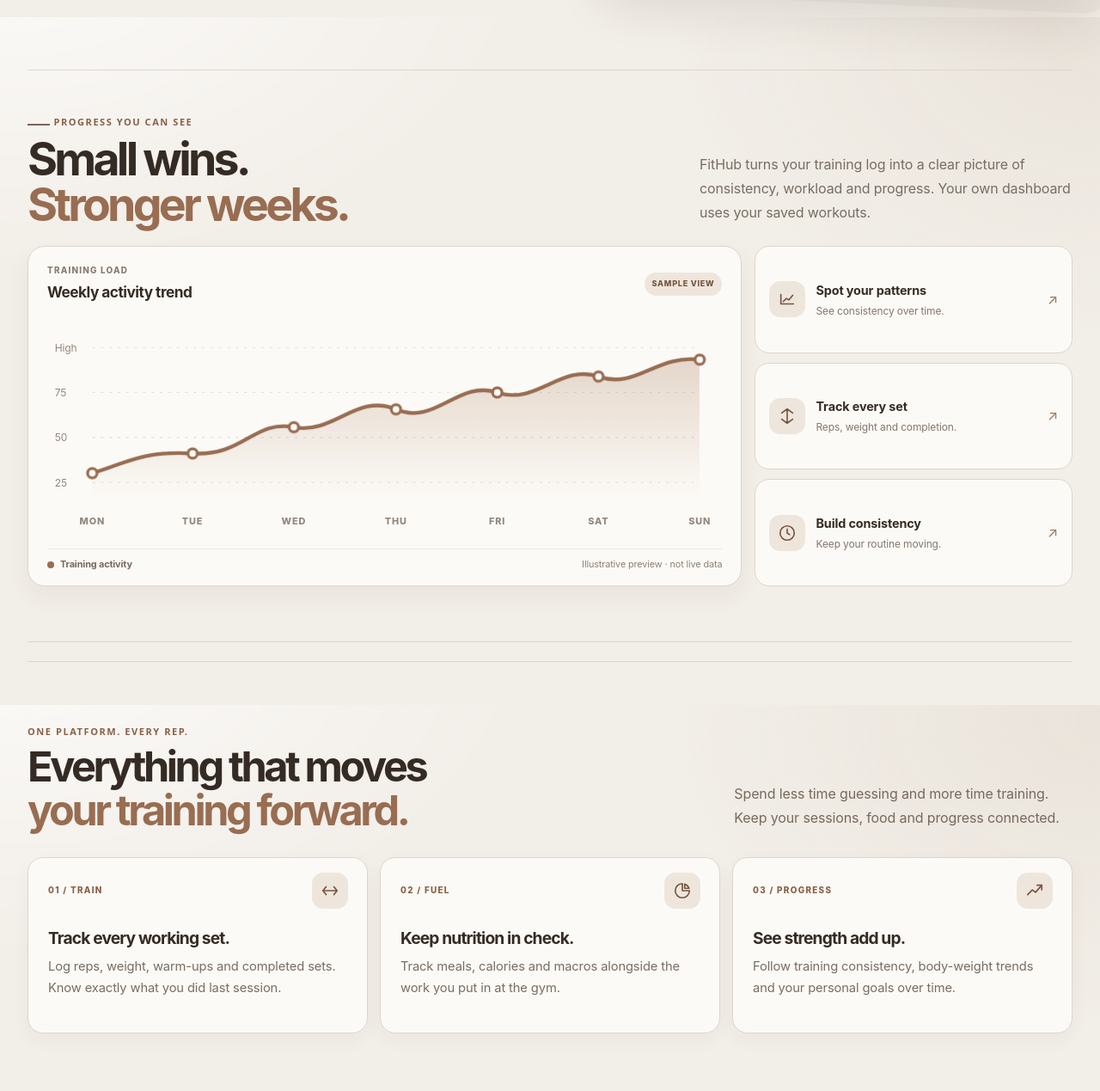
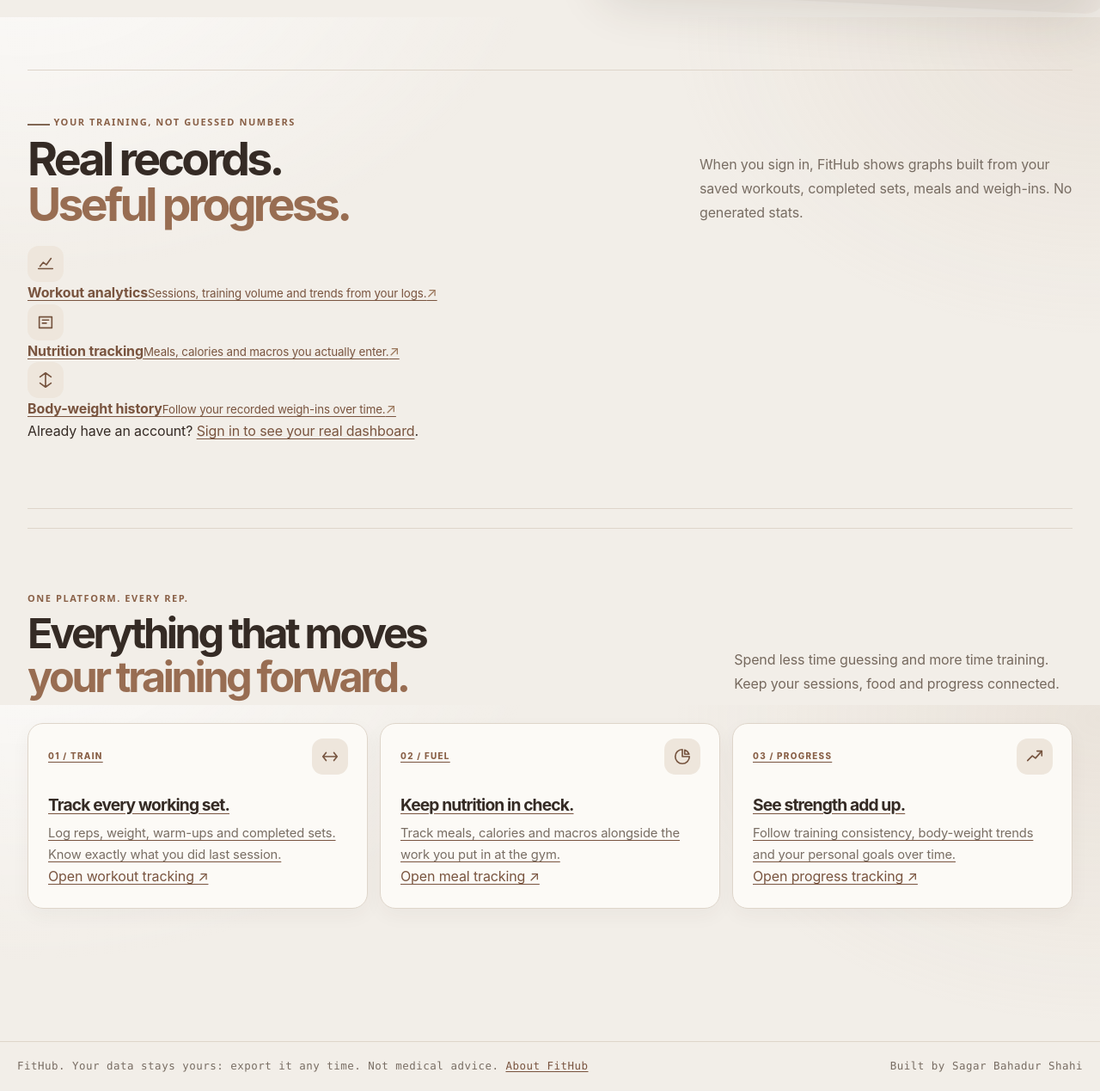
Before and after one commit to Sagar-Shahi/fitness-hub, a Django app: page / in a window 1280 px wide. Shown: the part 780-2049 px from the top of the page at 86% size. After the commit the page ends 2027 px from the top, so only its background shows below. Run offline with Django 5.2, Linux system fonts and the light colour scheme; parts of the project's set-up code (start-up, migrations or seed data) failed here and were passed over; some libraries are stand-ins or nearby versions.

Commit message:
Replace decorative homepage graph with real feature entry points

```diff
--- a/templates/home.html
+++ b/templates/home.html
@@ -36,43 +36,25 @@
 </section>
 
 
-<section class="home-performance" aria-labelledby="home-performance-title">
+<section class="home-performance home-real-tools" aria-labelledby="home-performance-title">
   <div class="home-performance-heading">
-    <div><p class="eyebrow"><span class="eyebrow-mark"></span> PROGRESS YOU CAN SEE</p><h2 id="home-performance-title">Small wins.<br><em>Stronger weeks.</em></h2></div>
-    <p>FitHub turns your training log into a clear picture of consistency, workload and progress. Your own dashboard uses your saved workouts.</p>
+    <div><p class="eyebrow"><span class="eyebrow-mark"></span> YOUR TRAINING, NOT GUESSED NUMBERS</p><h2 id="home-performance-title">Real records.<br><em>Useful progress.</em></h2></div>
+    <p>When you sign in, FitHub shows graphs built from your saved workouts, completed sets, meals and weigh-ins. No generated stats.</p>
   </div>
-  <div class="home-performance-grid">
-    <article class="home-chart-panel">
-      <div class="home-chart-head"><div><span class="home-chart-kicker">TRAINING LOAD</span><strong>Weekly activity trend</strong></div><span class="home-demo-tag">SAMPLE VIEW</span></div>
-      <div class="home-chart-wrap">
-        <svg class="home-line-chart" viewBox="0 0 720 250" role="img" aria-labelledby="home-chart-title home-chart-desc">
-          <title id="home-chart-title">Illustrative weekly training activity chart</title>
-          <desc id="home-chart-desc">A sample line graph rising and dipping across Monday to Sunday. It is a design preview, not personal workout data.</desc>
-          <defs><linearGradient id="homeChartFill" x1="0" x2="0" y1="0" y2="1"><stop offset="0%" stop-color="#a87958" stop-opacity=".27"/><stop offset="100%" stop-color="#a87958" stop-opacity="0"/></linearGradient></defs>
-          <g class="home-chart-grid"><path d="M48 35H696M48 83H696M48 131H696M48 179H696"/></g>
-          <g class="home-chart-ylabels"><text x="8" y="39">High</text><text x="8" y="87">75</text><text x="8" y="135">50</text><text x="8" y="183">25</text></g>
-          <path class="home-chart-area" d="M48 169 C85 158 100 145 155 148 S220 112 263 120 S330 83 372 101 S438 69 480 83 S548 52 588 66 S650 42 696 48 L696 195 L48 195Z"/>
-          <path class="home-chart-line" d="M48 169 C85 158 100 145 155 148 S220 112 263 120 S330 83 372 101 S438 69 480 83 S548 52 588 66 S650 42 696 48"/>
-          <g class="home-chart-points"><circle cx="48" cy="169" r="5"/><circle cx="155" cy="148" r="5"/><circle cx="263" cy="120" r="5"/><circle cx="372" cy="101" r="5"/><circle cx="480" cy="83" r="5"/><circle cx="588" cy="66" r="5"/><circle cx="696" cy="48" r="5"/></g>
-          <g class="home-chart-xlabels"><text x="48" y="224">MON</text><text x="155" y="224">TUE</text><text x="263" y="224">WED</text><text x="372" y="224">THU</text><text x="480" y="224">FRI</text><text x="588" y="224">SAT</text><text x="696" y="224">SUN</text></g>
-        </svg>
-      </div>
-      <div class="home-chart-foot"><span><i class="home-legend-dot"></i> Training activity</span><span>Illustrative preview · not live data</span></div>
-    </article>
-    <aside class="home-insight-stack" aria-label="FitHub tracking features">
-      <div class="home-insight-card"><span class="home-insight-icon" aria-hidden="true"><svg viewBox="0 0 24 24"><path d="M4 18V6m0 12h16M7 15l4-4 3 2 5-6"/></svg></span><div><strong>Spot your patterns</strong><small>See consistency over time.</small></div><span class="home-insight-arrow" aria-hidden="true">↗</span></div>
-      <div class="home-insight-card"><span class="home-insight-icon" aria-hidden="true"><svg viewBox="0 0 24 24"><path d="M12 3v18M5 8l7-5 7 5M5 16l7 5 7-5"/></svg></span><div><strong>Track every set</strong><small>Reps, weight and completion.</small></div><span class="home-insight-arrow" aria-hidden="true">↗</span></div>
-      <div class="home-insight-card"><span class="home-insight-icon" aria-hidden="true"><svg viewBox="0 0 24 24"><circle cx="12" cy="12" r="9"/><path d="M12 7v5l3 2"/></svg></span><div><strong>Build consistency</strong><small>Keep your routine moving.</small></div><span class="home-insight-arrow" aria-hidden="true">↗</span></div>
-    </aside>
+  <div class="home-real-tools-grid">
+    <a class="home-real-tool" href="{% url 'accounts:login' %}"><span class="home-insight-icon" aria-hidden="true"><svg viewBox="0 0 24 24"><path d="M3 18h18M5 15l4-5 4 3 6-8"/></svg></span><span><strong>Workout analytics</strong><small>Sessions, training volume and trends from your logs.</small></span><span class="home-insight-arrow" aria-hidden="true">↗</span></a>
+    <a class="home-real-tool" href="{% url 'accounts:login' %}"><span class="home-insight-icon" aria-hidden="true"><svg viewBox="0 0 24 24"><path d="M4 5h16v14H4zM8 9h8M8 13h5"/></svg></span><span><strong>Nutrition tracking</strong><small>Meals, calories and macros you actually enter.</small></span><span class="home-insight-arrow" aria-hidden="true">↗</span></a>
+    <a class="home-real-tool" href="{% url 'accounts:login' %}"><span class="home-insight-icon" aria-hidden="true"><svg viewBox="0 0 24 24"><path d="M12 3v18M5 8l7-5 7 5M5 16l7 5 7-5"/></svg></span><span><strong>Body-weight history</strong><small>Follow your recorded weigh-ins over time.</small></span><span class="home-insight-arrow" aria-hidden="true">↗</span></a>
   </div>
+  <p class="home-real-tools-note">Already have an account? <a href="{% url 'accounts:login' %}">Sign in to see your real dashboard</a>.</p>
 </section>
 
 <section class="home-section home-section-athletic">
   <div class="section-heading"><div><p class="eyebrow">ONE PLATFORM. EVERY REP.</p><h2>Everything that moves<br><em>your training forward.</em></h2></div><p>Spend less time guessing and more time training. Keep your sessions, food and progress connected.</p></div>
   <div class="home-features">
-    <article class="feature-tile"><span class="tile-index">01 / TRAIN</span><div class="tile-symbol" aria-hidden="true"><svg viewBox="0 0 24 24"><path d="M3 12h18M7 7l-4 5 4 5M17 7l4 5-4 5"/></svg></div><h3>Track every working set.</h3><p>Log reps, weight, warm-ups and completed sets. Know exactly what you did last session.</p></article>
-    <article class="feature-tile"><span class="tile-index">02 / FUEL</span><div class="tile-symbol" aria-hidden="true"><svg viewBox="0 0 24 24"><path d="M12 3a9 9 0 1 0 9 9h-9z"/><path d="M15 3.5A9 9 0 0 1 20.5 9H15z"/></svg></div><h3>Keep nutrition in check.</h3><p>Track meals, calories and macros alongside the work you put in at the gym.</p></article>
-    <article class="feature-tile"><span class="tile-index">03 / PROGRESS</span><div class="tile-symbol" aria-hidden="true"><svg viewBox="0 0 24 24"><path d="M3 17l6-6 4 3 8-9"/><path d="M15 5h6v6"/></svg></div><h3>See strength add up.</h3><p>Follow training consistency, body-weight trends and your personal goals over time.</p></article>
+    <a class="feature-tile" href="{% url 'accounts:login' %}"><span class="tile-index">01 / TRAIN</span><div class="tile-symbol" aria-hidden="true"><svg viewBox="0 0 24 24"><path d="M3 12h18M7 7l-4 5 4 5M17 7l4 5-4 5"/></svg></div><h3>Track every working set.</h3><p>Log reps, weight, warm-ups and completed sets. Know exactly what you did last session.</p><span class="home-feature-link">Open workout tracking ↗</span></a>
+    <a class="feature-tile" href="{% url 'accounts:login' %}"><span class="tile-index">02 / FUEL</span><div class="tile-symbol" aria-hidden="true"><svg viewBox="0 0 24 24"><path d="M12 3a9 9 0 1 0 9 9h-9z"/><path d="M15 3.5A9 9 0 0 1 20.5 9H15z"/></svg></div><h3>Keep nutrition in check.</h3><p>Track meals, calories and macros alongside the work you put in at the gym.</p><span class="home-feature-link">Open meal tracking ↗</span></a>
+    <a class="feature-tile" href="{% url 'accounts:login' %}"><span class="tile-index">03 / PROGRESS</span><div class="tile-symbol" aria-hidden="true"><svg viewBox="0 0 24 24"><path d="M3 17l6-6 4 3 8-9"/><path d="M15 5h6v6"/></svg></div><h3>See strength add up.</h3><p>Follow training consistency, body-weight trends and your personal goals over time.</p><span class="home-feature-link">Open progress tracking ↗</span></a>
   </div>
 </section>
 {% endblock %}
```
